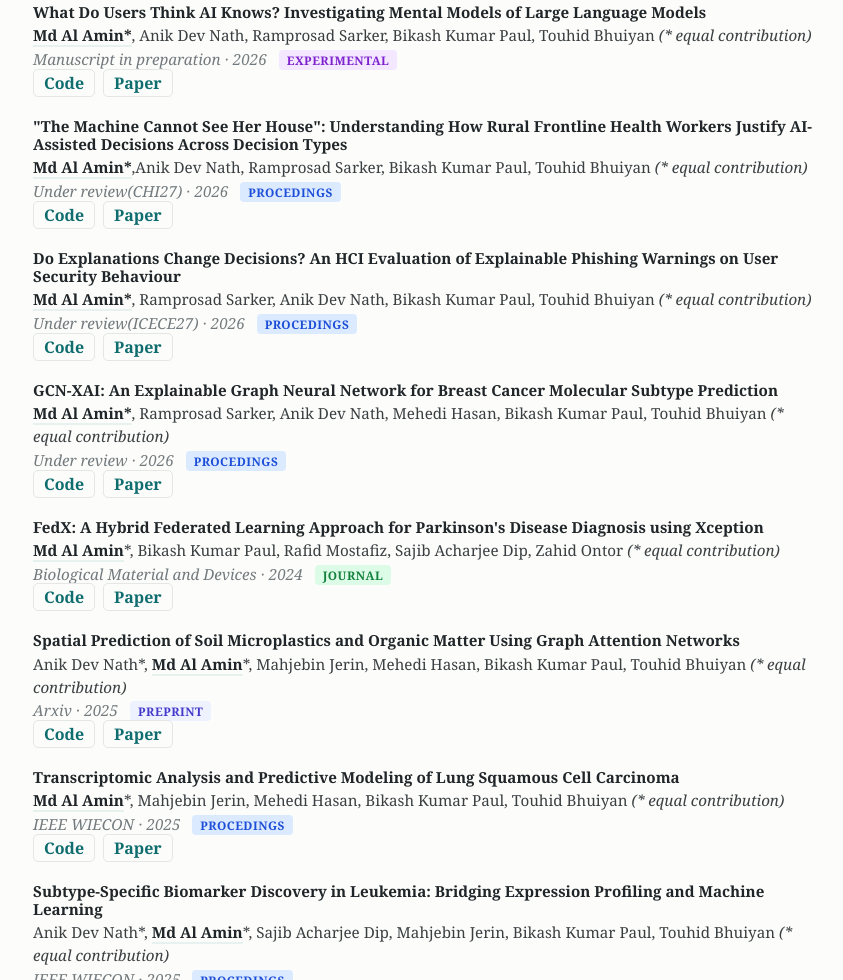
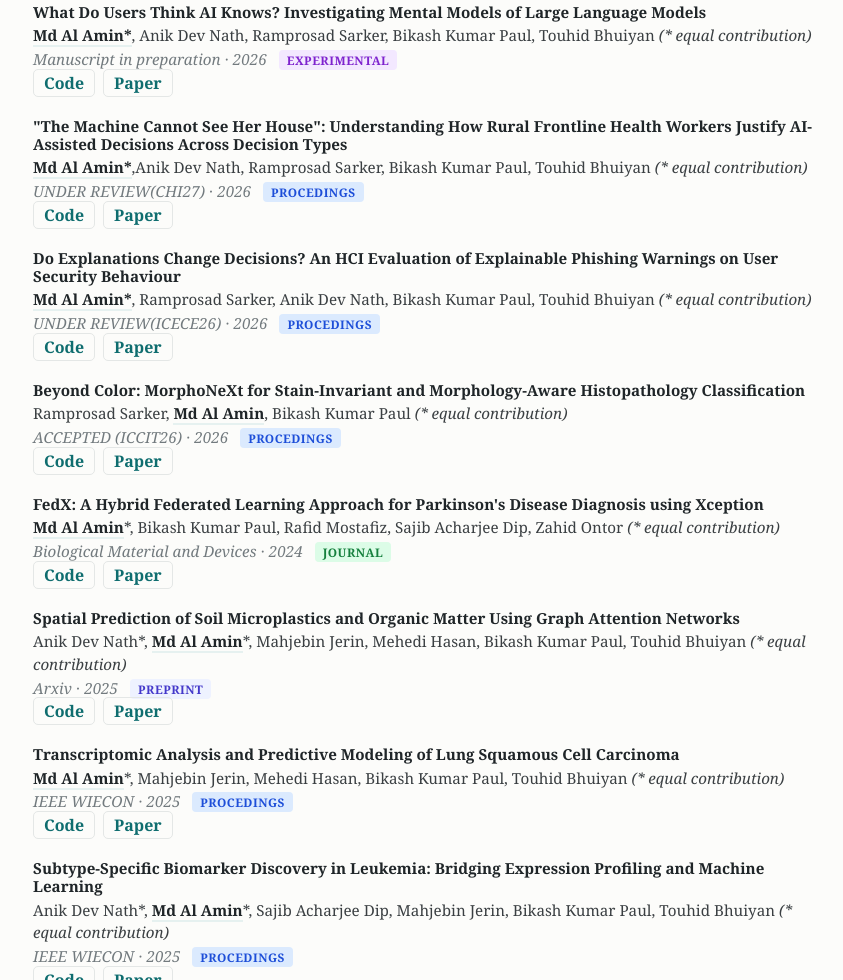
Before and after one commit to alamint349/alamint349.github.io, a plain HTML site: page index.html in a window 1280 px wide. Shown: the part 6408-7388 px from the top of the page, without its empty margins (213-1056 px from the left). Drawn offline with Linux system fonts and the light colour scheme; a web font is replaced by a local one.

Commit message:
add publication

```diff
--- a/index.html
+++ b/index.html
@@ -895,7 +895,7 @@
     <li>
         <div class="pub-title">"The Machine Cannot See Her House": Understanding How Rural Frontline Health Workers Justify AI-Assisted Decisions Across Decision Types</div>
         <div class="authors"><span class="me">Md Al Amin*</span>,Anik Dev Nath, Ramprosad Sarker, Bikash Kumar Paul, Touhid Bhuiyan <em>(* equal contribution)</em></div>
-        <div class="venue">Under review(CHI27) · 2026 <span class="tag_conference">Procedings</span></div>
+        <div class="venue">UNDER REVIEW(CHI27) · 2026 <span class="tag_conference">Procedings</span></div>
         <!-- <div class="abstract">A qualitative HCI study examining how rural frontline health workers in Bangladesh interpret, accept, override, and justify AI-assisted decisions across different decision types. Through 31 multi-stakeholder interviews and 68 hours of observation with 14 frontline workers, the study identifies a justification gap between model explanations and the contextual, social, and accountability requirements workers face when defending their decisions. Findings motivate human-centered design considerations for aligning AI explanations with decision structures and supporting informed, accountable AI-assisted decision-making.</div> -->
         <div class="links"><a href="https://github.com/Alamin-Tokee" target="_blank" rel="noopener">Code</a><a href="https://www.arxiv.org" target="_blank" rel="noopener">Paper</a></div>
     </li>
@@ -903,7 +903,7 @@
     <li>
         <div class="pub-title">Do Explanations Change Decisions? An HCI Evaluation of Explainable Phishing Warnings on User Security Behaviour</div>
         <div class="authors"><span class="me">Md Al Amin*</span>, Ramprosad Sarker, Anik Dev Nath, Bikash Kumar Paul, Touhid Bhuiyan <em>(* equal contribution)</em></div>
-        <div class="venue">Under review(ICECE27) · 2026 <span class="tag_conference">Procedings</span></div>
+        <div class="venue">UNDER REVIEW(ICECE26) · 2026 <span class="tag_conference">Procedings</span></div>
         <!-- <div class="abstract">A within-subjects HCI study examining whether explanatory phishing warnings improve users’ security decisions beyond generic warnings. Across 88 trials with 60 participants, four warning conditions varied explanation content while controlling visual design, severity cues, and layout. Results show that combined evidence- and consequence-based explanations increased phishing-warning adherence from 71.2% to 84.7% and improved sensitivity (d′) from 1.38 to 1.70, while evidence disclosure drove genuine improvements in threat discrimination. The study also examines false-alarm behaviour, decision latency, and confidence calibration, deriving design implications for effective and usable security warnings.</div> -->
         <div class="links"><a href="https://github.com/Alamin-Tokee" target="_blank" rel="noopener">Code</a><a href="https://www.arxiv.org" target="_blank" rel="noopener">Paper</a></div>
     </li>
@@ -916,9 +916,9 @@
         <div class="links"><a href="https://github.com/Alamin-Tokee" target="_blank" rel="noopener">Code</a><a href="https://www.arxiv.org" target="_blank" rel="noopener">Paper</a></div>
       </li> -->
       <li>
-          <div class="pub-title">GCN-XAI: An Explainable Graph Neural Network for Breast Cancer Molecular Subtype Prediction</div>
-          <div class="authors"><span class="me">Md Al Amin*</span>, Ramprosad Sarker, Anik Dev Nath, Mehedi Hasan, Bikash Kumar Paul, Touhid Bhuiyan <em>(* equal contribution)</em></div>
-          <div class="venue">Under review · 2026 <span class="tag_conference">Procedings</span></div>
+          <div class="pub-title">Beyond Color: MorphoNeXt for Stain-Invariant and Morphology-Aware Histopathology Classification</div>
+          <div class="authors">Ramprosad Sarker, <span class="me">Md Al Amin</span>, Bikash Kumar Paul <em>(* equal contribution)</em></div>
+          <div class="venue">ACCEPTED (ICCIT26) · 2026 <span class="tag_conference">Procedings</span></div>
           <!-- <div class="abstract">An explainable graph neural network framework for predicting breast cancer molecular subtypes from high-dimensional gene expression profiles. GCN-XAI constructs a gene co-expression graph using Pearson correlation and mutual k-nearest neighbors, then applies a graph convolutional network with native gene-level input-gradient explanations. Evaluated on the public GSE45827 dataset using stratified 5-fold cross-validation, the proposed approach achieves 97.7% accuracy, 0.977 weighted F1, and 0.986 one-vs-rest AUC, outperforming an optimized XGBoost baseline while providing biologically interpretable co-expression subgraphs highlighting subtype-defining genes.</div> -->
           <div class="links"><a href="https://github.com/Alamin-Tokee" target="_blank" rel="noopener">Code</a><a href="https://www.arxiv.org" target="_blank" rel="noopener">Paper</a></div>
       </li>
```
